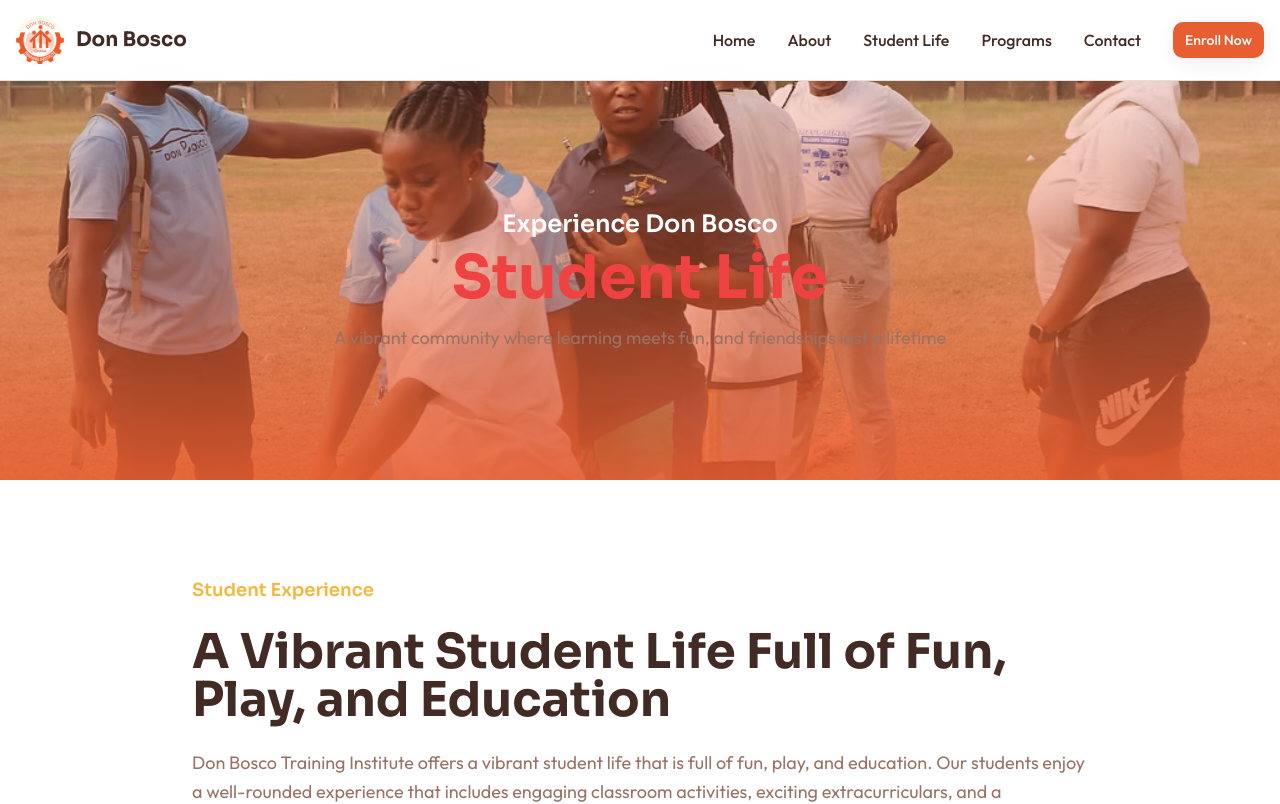
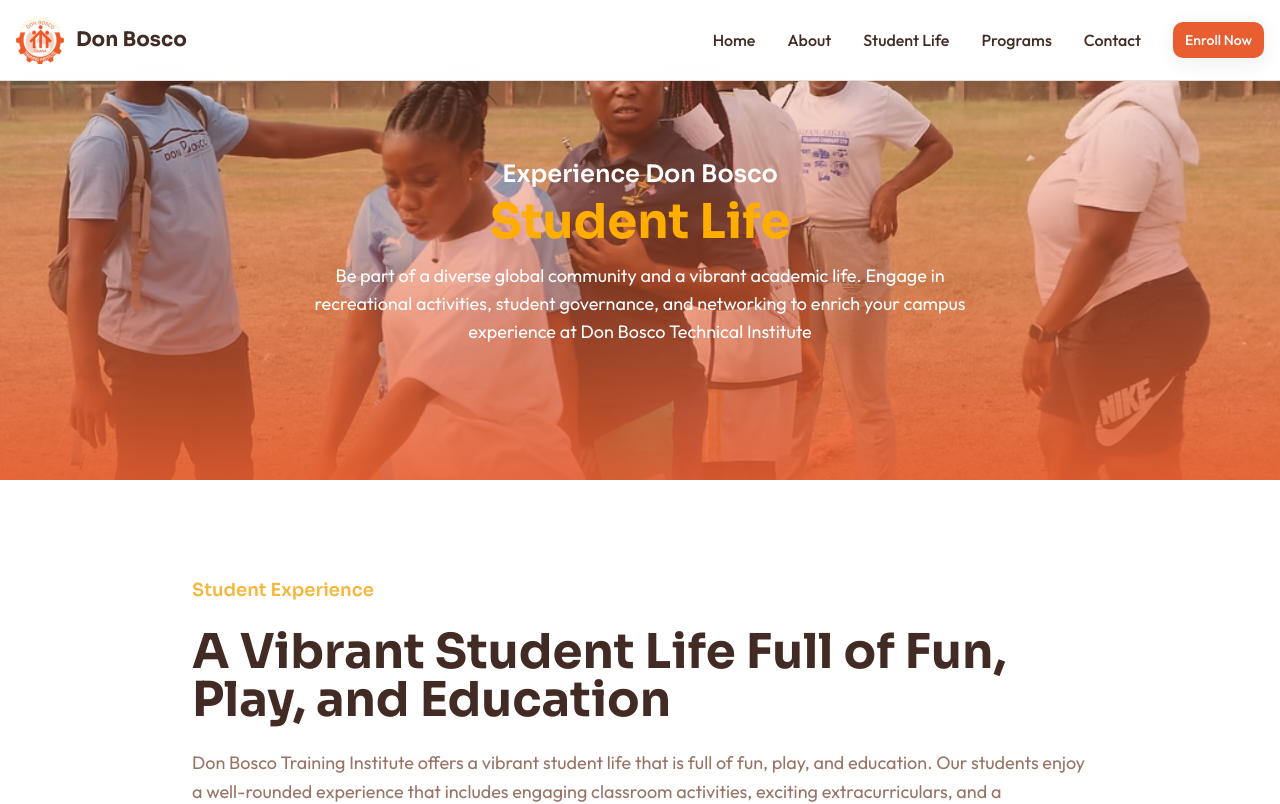
Before and after one commit to gr3g-og/bosco-training-hub, a React (Vite) app: page /student-life in a window 1280 px wide. Shown: the top 804 px of the page. Built offline with nearby package versions, Linux system fonts and the light colour scheme; the HTML template or start-up script is replaced by a standard one.

Commit message:
Visual edit in Lovable
Edited UI in Lovable

```diff
--- a/src/components/StudentLife.tsx
+++ b/src/components/StudentLife.tsx
@@ -226,7 +226,7 @@ export const StudentLife = () => {
         }} transition={{
           duration: 0.6,
           delay: 0.1
-        }} className="text-4xl md:text-6xl font-display mt-2 text-destructive font-extrabold">
+        }} className="text-4xl font-display mt-2 font-extrabold text-[#ffae00] md:text-5xl">
             Student Life
           </motion.h1>
           <motion.p initial={{
@@ -238,8 +238,8 @@ export const StudentLife = () => {
         }} transition={{
           duration: 0.6,
           delay: 0.2
-        }} className="text-lg text-muted-foreground max-w-2xl mx-auto mt-4">
-            A vibrant community where learning meets fun, and friendships last a lifetime
+        }} className="text-lg max-w-2xl mx-auto mt-4 text-destructive-foreground my-[56px]">
+            Be part of a diverse global community and a vibrant academic life. Engage in recreational activities, student governance, and networking to enrich your campus experience at Don Bosco Technical Institute
           </motion.p>
         </div>
       </section>
```
